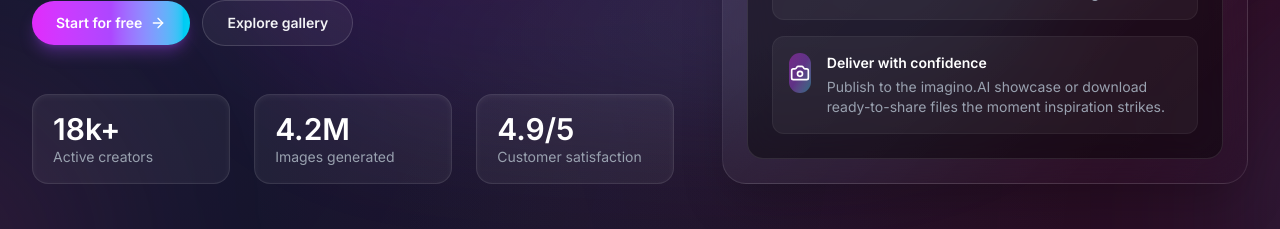
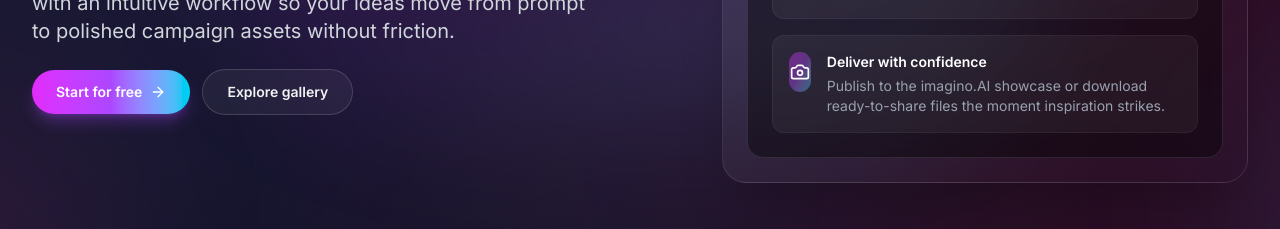
Before and after one commit to danitest45/imagino-front, a Next.js app: page / in a window 1280 px wide. Shown: the part 571-800 px from the top of the page. Built offline with nearby package versions, Linux system fonts and the light colour scheme; no server answers.

Commit message:
fix: remove homepage statistics cards

```diff
--- a/src/app/page.tsx
+++ b/src/app/page.tsx
@@ -45,12 +45,6 @@ const workflowSteps = [
   },
 ];
 
-const stats = [
-  { label: 'Active creators', value: '18k+' },
-  { label: 'Images generated', value: '4.2M' },
-  { label: 'Customer satisfaction', value: '4.9/5' },
-];
-
 export default function Home() {
   return (
     <main
@@ -85,17 +79,6 @@ export default function Home() {
             </Link>
           </div>
 
-          <div className="grid gap-6 pt-6 sm:grid-cols-3">
-            {stats.map(stat => (
-              <div
-                key={stat.label}
-                className="rounded-2xl border border-white/10 bg-white/5 px-5 py-4 shadow-inner shadow-white/5"
-              >
-                <p className="text-2xl font-semibold text-white sm:text-3xl">{stat.value}</p>
-                <p className="text-sm text-gray-400">{stat.label}</p>
-              </div>
-            ))}
-          </div>
         </div>
 
         <div className="relative flex items-center justify-center">
```
